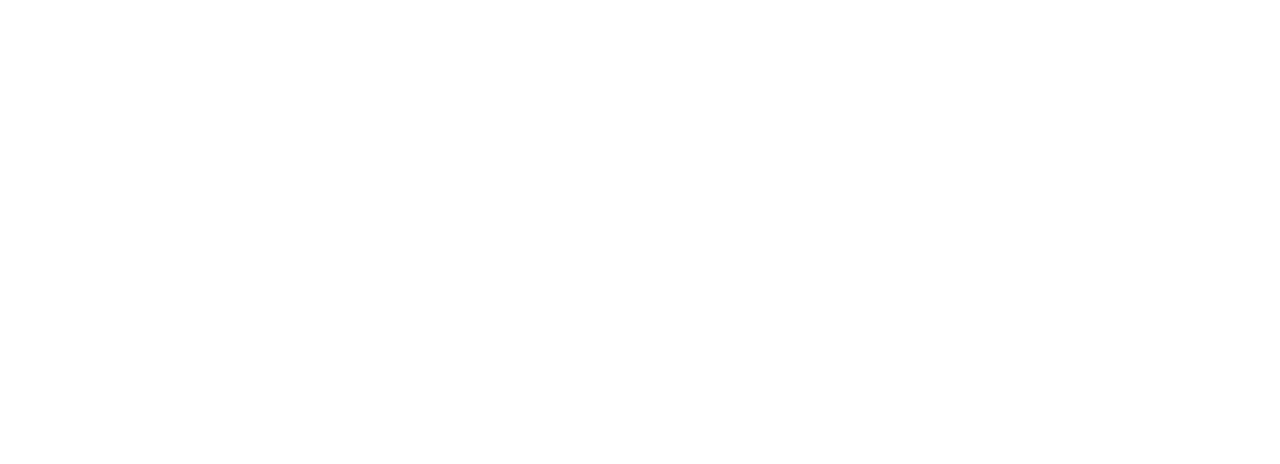
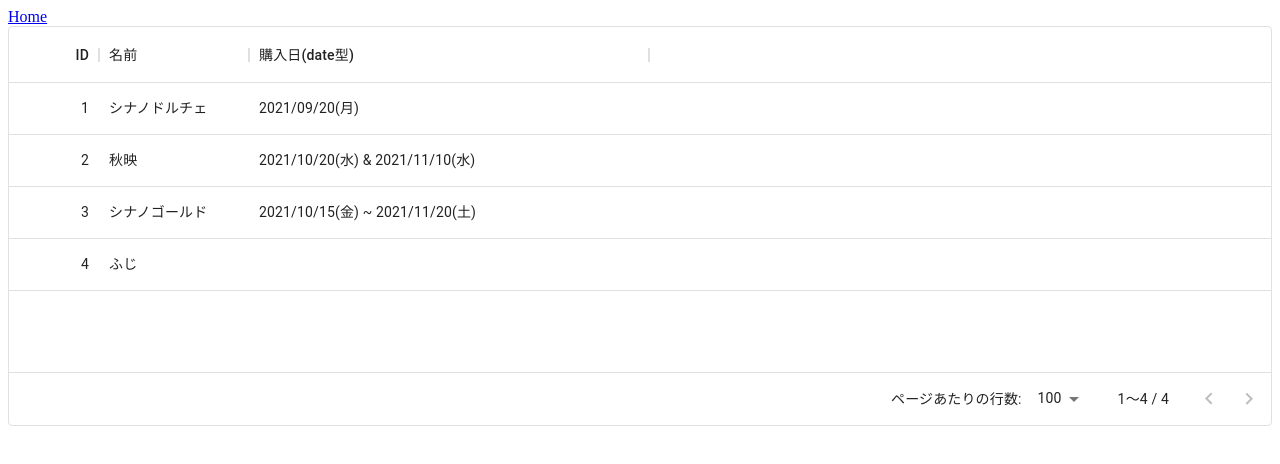
Before and after one commit to KimuraDanaka119/react_mui_with_vite-sample, a React (Vite) app: page /datagrid/array-in-column-with-locale in a window 1280 px wide. Before the commit this address had no page. Shown: the top 464 px of the page. Built offline with nearby package versions, Linux system fonts and the light colour scheme.

Commit message:
add custom operator with locale

```diff
--- a/src/App.tsx
+++ b/src/App.tsx
@@ -22,6 +22,7 @@
 import ParamsRootDynamic from '@/components/pages/parameter_breadcrumbs/ParamsRootDynamic'
 import ParamsChildIndex from '@/components/pages/parameter_breadcrumbs/ParamsChildIndex'
 import ParamsChildDynamic from '@/components/pages/parameter_breadcrumbs/ParamsChildDynamic'
+import DataGridArrayInColumnWithLocale from '@/components/pages/datagrid/DataGridArrayInColumnWithLocale'
 
 function App() {
   return (
@@ -36,6 +37,7 @@
           <Route path="array-in-column-with-sort-comparator" element={<DataGridArrayInColumnWithSortComparator />} />
           <Route path="array-in-column-with-filter-error" element={<DataGridArrayInColumnWithFilterError />} />
           <Route path="array-in-column-with-filter" element={<DataGridArrayInColumnWithFilter />} />
+          <Route path="array-in-column-with-locale" element={<DataGridArrayInColumnWithLocale />} />
         </Route>
 
         <Route path="router-breadcrumbs">
--- /dev/null
+++ b/src/components/functions/datagrid/operatorsWithLocale.ts
@@ -0,0 +1,175 @@
+import {GridCellParams, GridFilterInputValue, GridFilterItem} from '@mui/x-data-grid'
+import {isAfter, isBefore, isSameDay, max, min, parseISO} from 'date-fns'
+
+const toFilterValue = (filterItem: GridFilterItem) => {
+  // 日付は '-' 区切りの文字列で渡されてくるので、フィルタで使えるように整形
+  return parseISO(filterItem.value)
+}
+
+export const isOperator = {
+  value: 'is',
+  getApplyFilterFn: (filterItem: GridFilterItem) => {
+    if (!filterItem.columnField || !filterItem.value || !filterItem.operatorValue) {
+      return null
+    }
+
+    return (params: GridCellParams): boolean => {
+      if (!params.value || !Array.isArray(params.value)) {
+        return false
+      }
+
+      return params.value.filter((v) => isSameDay(v, toFilterValue(filterItem))).length > 0
+    }
+  },
+  InputComponent: GridFilterInputValue,
+  InputComponentProps: {type: 'date'}
+}
+
+export const notOperator = {
+  value: 'not',
+  getApplyFilterFn: (filterItem: GridFilterItem) => {
+    if (!filterItem.columnField || !filterItem.value || !filterItem.operatorValue) {
+      return null
+    }
+
+    return (params: GridCellParams): boolean => {
+      if (!params.value || !Array.isArray(params.value)) {
+        return false
+      }
+      return params.value.filter((v) => isSameDay(v, toFilterValue(filterItem))).length === 0
+    }
+  },
+  InputComponent: GridFilterInputValue,
+  InputComponentProps: {type: 'date'}
+}
+
+export const afterOperator = {
+  value: 'after',
+  getApplyFilterFn: (filterItem: GridFilterItem) => {
+    if (!filterItem.columnField || !filterItem.value || !filterItem.operatorValue) {
+      return null
+    }
+
+    return (params: GridCellParams): boolean => {
+      if (!params.value || !Array.isArray(params.value)) {
+        return false
+      }
+      return isAfter(max(params.value), toFilterValue(filterItem))
+    }
+  },
+  InputComponent: GridFilterInputValue,
+  InputComponentProps: {type: 'date'}
+}
+
+export const onOrAfterOperator = {
+  value: 'onOrAfter',
+  getApplyFilterFn: (filterItem: GridFilterItem) => {
+    if (!filterItem.columnField || !filterItem.value || !filterItem.operatorValue) {
+      return null
+    }
+
+    return (params: GridCellParams): boolean => {
+      if (!params.value || !Array.isArray(params.value)) {
+        return false
+      }
+
+      const filterValue = toFilterValue(filterItem)
+
+      return isAfter(max(params.value), filterValue) || params.value.filter((v) => isSameDay(v, filterValue)).length > 0
+    }
+  },
+  InputComponent: GridFilterInputValue,
+  InputComponentProps: {type: 'date'}
+}
+
+export const beforeOperator = {
+  value: 'before',
+  getApplyFilterFn: (filterItem: GridFilterItem) => {
+    if (!filterItem.columnField || !filterItem.value || !filterItem.operatorValue) {
+      return null
+    }
+
+    return (params: GridCellParams): boolean => {
+      if (!params.value || !Array.isArray(params.value)) {
+        return false
+      }
+      return isBefore(min(params.value), toFilterValue(filterItem))
+    }
+  },
+  InputComponent: GridFilterInputValue,
+  InputComponentProps: {type: 'date'}
+}
+
+export const onOrBeforeOperator = {
+  value: 'onOrBefore',
+  getApplyFilterFn: (filterItem: GridFilterItem) => {
+    if (!filterItem.columnField || !filterItem.value || !filterItem.operatorValue) {
+      return null
+    }
+
+    return (params: GridCellParams): boolean => {
+      if (!params.value || !Array.isArray(params.value)) {
+        return false
+      }
+
+      const filterValue = toFilterValue(filterItem)
+
+      return (
+        isBefore(min(params.value), filterValue) || params.value.filter((v) => isSameDay(v, filterValue)).length > 0
+      )
+    }
+  },
+  InputComponent: GridFilterInputValue,
+  InputComponentProps: {type: 'date'}
+}
+
+// getApplyFilterFnのif文に value がないこと、component系が存在しないことに注意
+export const isEmptyOperator = {
+  value: 'isEmpty',
+  getApplyFilterFn: (filterItem: GridFilterItem) => {
+    if (!filterItem.columnField || !filterItem.operatorValue) {
+      return null
+    }
+
+    return (params: GridCellParams): boolean => {
+      if (!params.value || !Array.isArray(params.value)) {
+        return false
+      }
+      return params.value.filter((v) => !v).length > 0
+    }
+  }
+}
+
+// getApplyFilterFnのif文に value がないこと、component系が存在しないことに注意
+export const isNotEmptyOperator = {
+  value: 'isNotEmpty',
+  getApplyFilterFn: (filterItem: GridFilterItem) => {
+    if (!filterItem.columnField || !filterItem.operatorValue) {
+      return null
+    }
+
+    return (params: GridCellParams): boolean => {
+      if (!params.value || !Array.isArray(params.value)) {
+        return false
+      }
+      return params.value.filter((v) => v).length > 0
+    }
+  }
+}
+
+export const isBlankOperator = {
+  label: 'blank',
+  value: 'isBlank',
+  getApplyFilterFn: (filterItem: GridFilterItem) => {
+    if (!filterItem.columnField || !filterItem.operatorValue) {
+      return null
+    }
+
+    return (params: GridCellParams): boolean => {
+      if (!params.value || !Array.isArray(params.value)) {
+        return false
+      }
+      return params.value.filter((v) => v).length === 0
+    }
+  }
+}
--- a/src/components/pages/Home.tsx
+++ b/src/components/pages/Home.tsx
@@ -32,6 +32,9 @@
             <li>
               <Link to="/datagrid/array-in-column-with-filter">Array in Column With Filter</Link>
             </li>
+            <li>
+              <Link to="/datagrid/array-in-column-with-locale">Array in Column With Locale</Link>
+            </li>
           </ul>
         </div>
 
--- /dev/null
+++ b/src/components/pages/datagrid/DataGridArrayInColumnWithLocale.tsx
@@ -0,0 +1,134 @@
+import * as React from 'react'
+import {Link} from 'react-router-dom'
+import {DataGrid, GridCellValue, GridColDef, GridFilterModel, GridValueFormatterParams, jaJP} from '@mui/x-data-grid'
+import {differenceInSeconds, format} from 'date-fns'
+import ja from 'date-fns/locale/ja'
+import {
+  afterOperator,
+  beforeOperator,
+  isEmptyOperator,
+  isBlankOperator,
+  isNotEmptyOperator,
+  isOperator,
+  notOperator,
+  onOrAfterOperator,
+  onOrBeforeOperator
+} from '@/components/functions/datagrid/operatorsWithLocale'
+
+const lastDay = (days: (null | string)[]): string | null => {
+  return days.slice(-1)[0]
+}
+
+const formatDays = (params: GridValueFormatterParams) => {
+  if (!Array.isArray(params.value)) {
+    return null
+  }
+
+  const formattedDays = params.value
+    .filter((v) => v)
+    .map((v) => {
+      if (v === null) {
+        return null
+      }
+      return format(v, 'yyyy/MM/dd(eee)', {locale: ja})
+    })
+
+  switch (formattedDays.length) {
+    case 0:
+      return ''
+    case 1:
+      return formattedDays[0]
+    case 2:
+      return `${formattedDays[0]} & ${formattedDays[1]}`
+    default:
+      return `${formattedDays[0]} ~ ${lastDay(formattedDays)}`
+  }
+}
+
+const compareDays = (v1: GridCellValue, v2: GridCellValue) => {
+  if (!Array.isArray(v1)) {
+    return 1
+  }
+  if (!Array.isArray(v2)) {
+    return -1
+  }
+
+  if (!(v1[0] instanceof Date)) {
+    return 1
+  }
+  if (!(v2[0] instanceof Date)) {
+    return -1
+  }
+  return differenceInSeconds(v1[0], v2[0])
+}
+
+const columns: GridColDef[] = [
+  {field: 'id', headerName: 'ID', width: 90, type: 'number'},
+  {field: 'name', headerName: '名前', width: 150, type: 'string'},
+  {
+    field: 'purchaseDate',
+    headerName: '購入日(date型)',
+    width: 400,
+    type: 'date',
+    valueFormatter: formatDays,
+    sortComparator: compareDays,
+    filterOperators: [
+      isOperator,
+      notOperator,
+      afterOperator,
+      onOrAfterOperator,
+      beforeOperator,
+      onOrBeforeOperator,
+      isEmptyOperator,
+      isNotEmptyOperator,
+      isBlankOperator
+    ]
+  }
+]
+
+const rows = [
+  {
+    id: 1,
+    name: 'シナノドルチェ',
+    purchaseDate: [new Date(2021, 8, 20)]
+  },
+  {
+    id: 2,
+    name: '秋映',
+    purchaseDate: [new Date(2021, 9, 20), new Date(2021, 10, 10)]
+  },
+  {
+    id: 3,
+    name: 'シナノゴールド',
+    purchaseDate: [new Date(2021, 9, 15), new Date(2021, 10, 10), new Date(2021, 10, 20)]
+  },
+  {
+    id: 4,
+    name: 'ふじ',
+    purchaseDate: [null]
+  }
+]
+
+const Component = (): JSX.Element => {
+  const [filterModel, setFilterModel] = React.useState<GridFilterModel>({
+    items: []
+  })
+
+  return (
+    <>
+      <nav>
+        <Link to="/">Home</Link>
+      </nav>
+      <div style={{height: 400, width: '100%'}}>
+        <DataGrid
+          rows={rows}
+          columns={columns}
+          filterModel={filterModel}
+          onFilterModelChange={(model) => setFilterModel(model)}
+          localeText={jaJP.components.MuiDataGrid.defaultProps.localeText}
+        />
+      </div>
+    </>
+  )
+}
+export default Component
```
Also changed, not shown: 1 other file (tests, documents, lock files or other folders).
